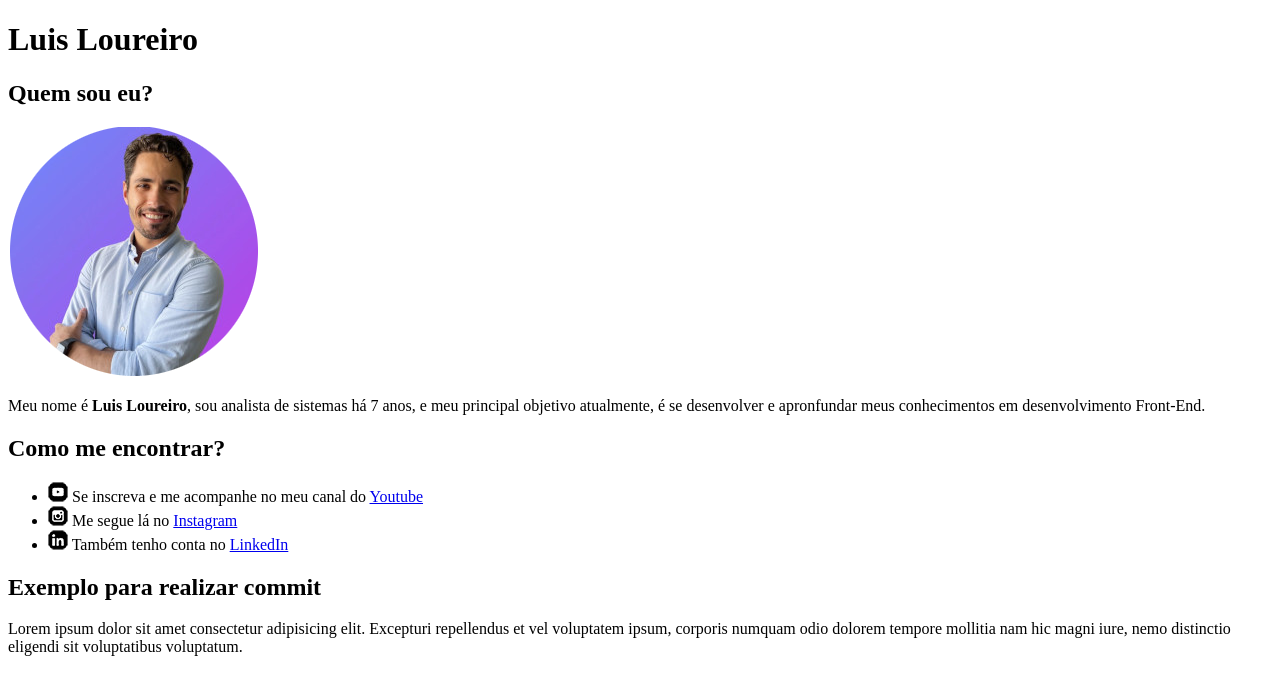
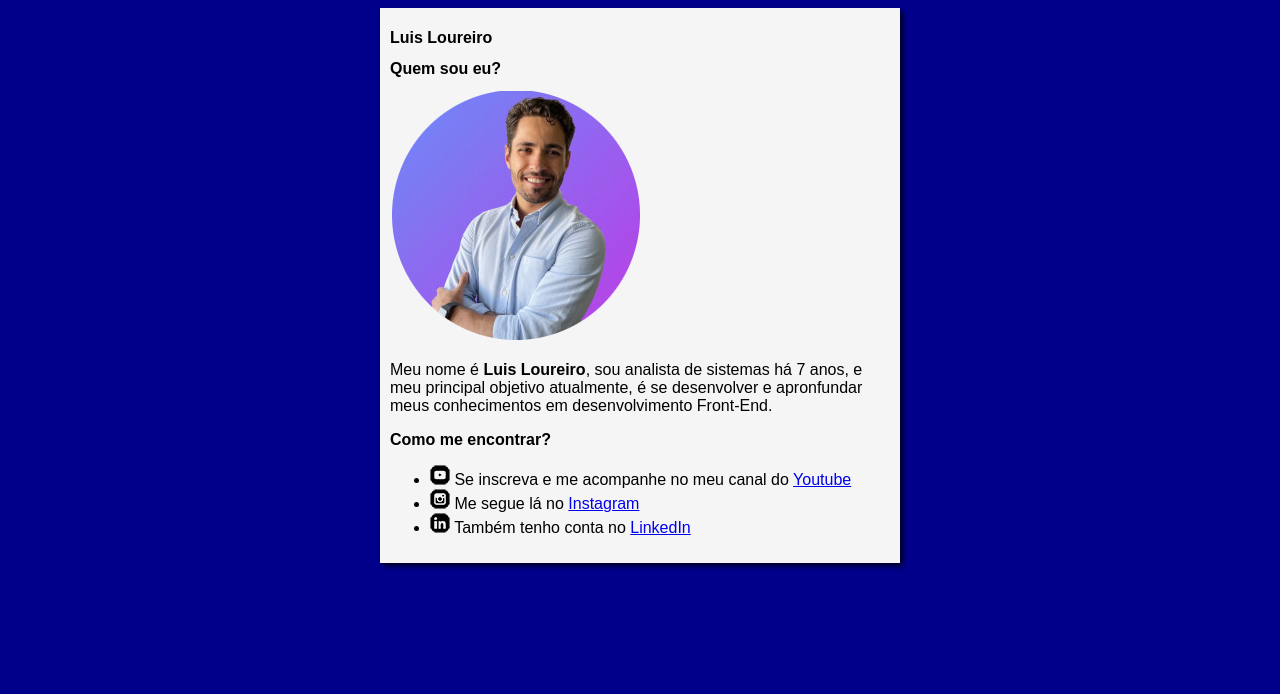
Before and after one commit to luiloureiro/Ola-Mundo, a plain HTML site: page index.html in a window 1280 px wide. Drawn offline with Linux system fonts and the light colour scheme.

Commit message:
updates site

```diff
--- /dev/null
+++ b/estilos/style.css
@@ -0,0 +1,16 @@
+* {
+    font-family: Arial, Helvetica, sans-serif;
+    font-size: 16px;
+}
+
+body {
+    background-color: darkblue;
+}
+
+main {
+    background-color: whitesmoke;
+    width: 500px;
+    margin: auto;
+    padding: 10px;
+    box-shadow: 3px 3px 5px rgba(0, 0, 0, 0.76);
+}
--- a/index.html
+++ b/index.html
@@ -6,14 +6,23 @@
     <meta http-equiv="X-UA-Compatible" content="IE=edge">
     <meta name="viewport" content="width=device-width, initial-scale=1.0">
     <title>Meu primeiro site hospedado no GitHub</title>
+    <link rel="stylesheet" href="estilos/style.css">
 </head>
 
 <body>
+    <main>
+        <header>
             <h1>Luis Loureiro</h1>
+        </header>
+
+        <article>
             <h2>Quem sou eu?</h2>
             <img src="foto_perfil_250_eliptica.png" alt="foto_perfil">
             <p>Meu nome é <b>Luis Loureiro</b>, sou analista de sistemas há 7 anos, e meu principal objetivo atualmente, é se desenvolver e apronfundar meus conhecimentos em desenvolvimento Front-End.</p>
             <h2>Como me encontrar?</h2>
+        </article>
+
+        <article>
             <ul>
                 <li>
                     <img src="icone-youtube.png" alt="Ícone Youtube"> Se inscreva e me acompanhe no meu canal do
@@ -27,9 +36,9 @@
                     <a href="https://www.linkedin.com/in/luis-loureiro-a9525734/" target="_blank" rel="next"> LinkedIn</a>
                 </li>
             </ul>
+        </article>
 
-    <h2>Exemplo para realizar commit</h2>
-    <p>Lorem ipsum dolor sit amet consectetur adipisicing elit. Excepturi repellendus et vel voluptatem ipsum, corporis numquam odio dolorem tempore mollitia nam hic magni iure, nemo distinctio eligendi sit voluptatibus voluptatum.</p>
+    </main>
 </body>
 
 </html>
```
Lines whose indentation alone changed are shown as unchanged.
